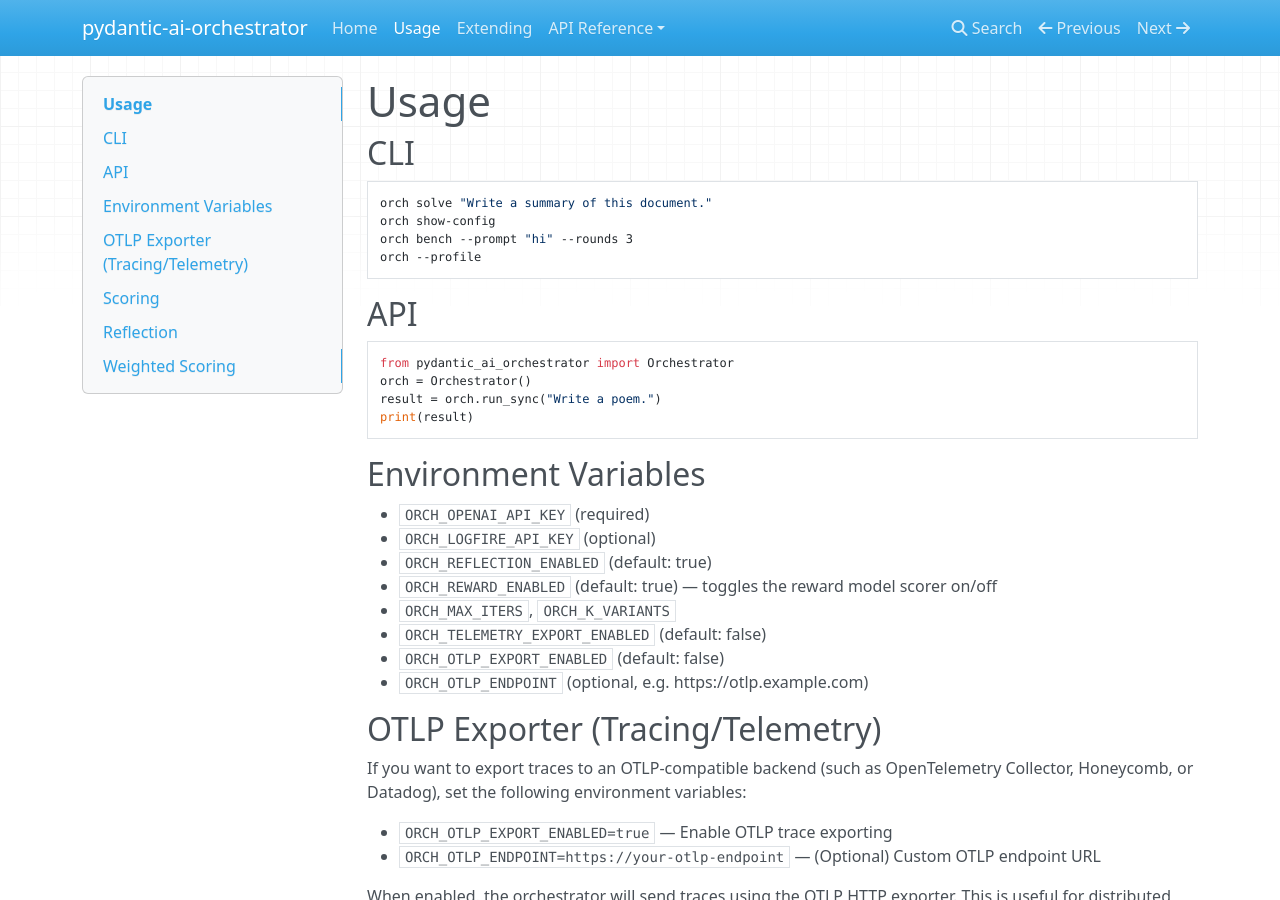
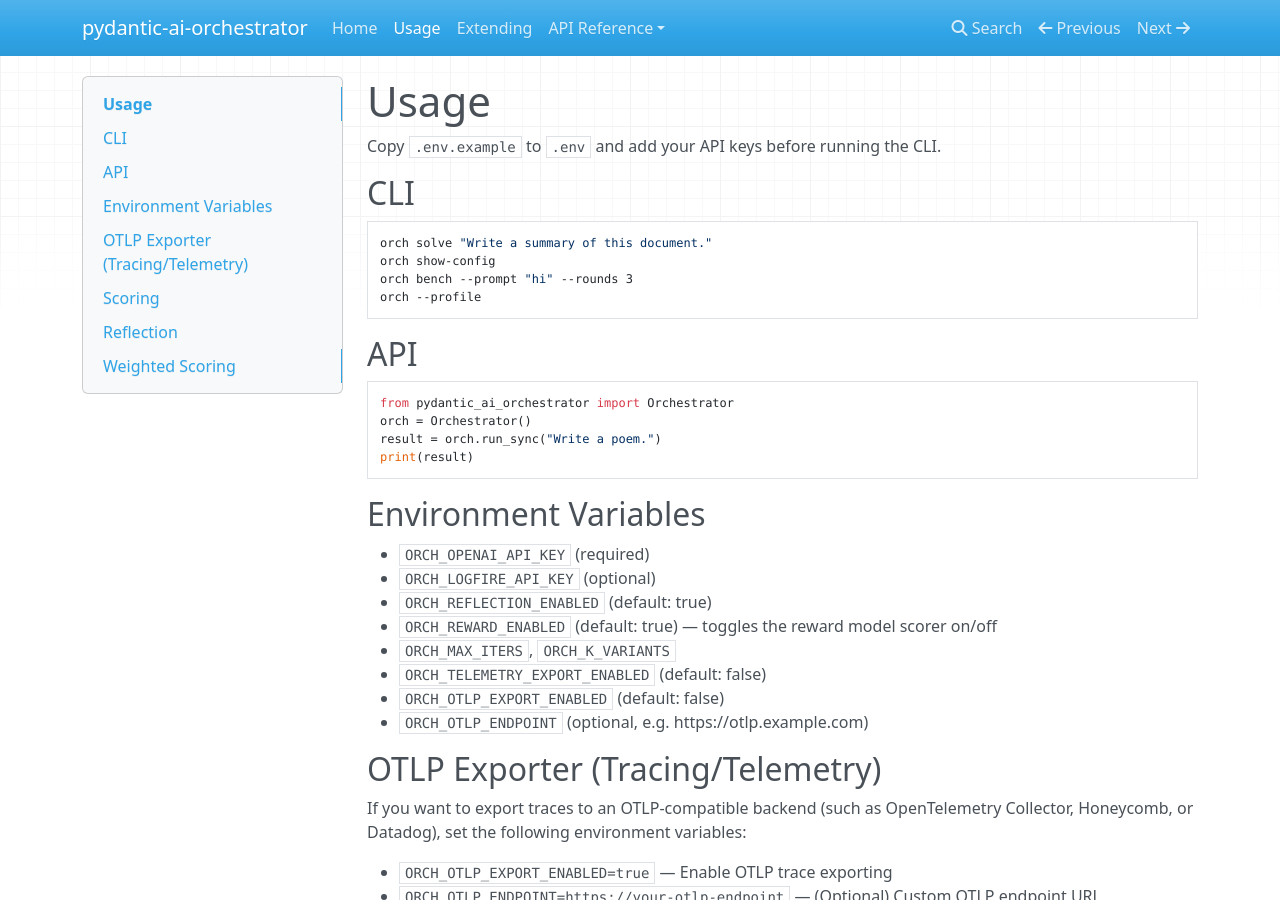
Before and after one commit to aandresalvarez/flujo, an MkDocs documentation site: the page built from docs/usage.md, in a window 1280 px wide and 900 px high. Built offline with MkDocs 1.6.1, drawn with Linux system fonts in a browser that asks for light colours; nearby versions of some CDN libraries.

Commit message:
Add env example and ignore secrets

```diff
--- a/docs/usage.md
+++ b/docs/usage.md
@@ -1,4 +1,5 @@
 # Usage
+Copy `.env.example` to `.env` and add your API keys before running the CLI.
 
 ## CLI
 
```
Also changed, not shown: README.md (+1 -0 lines), 3 other files.
